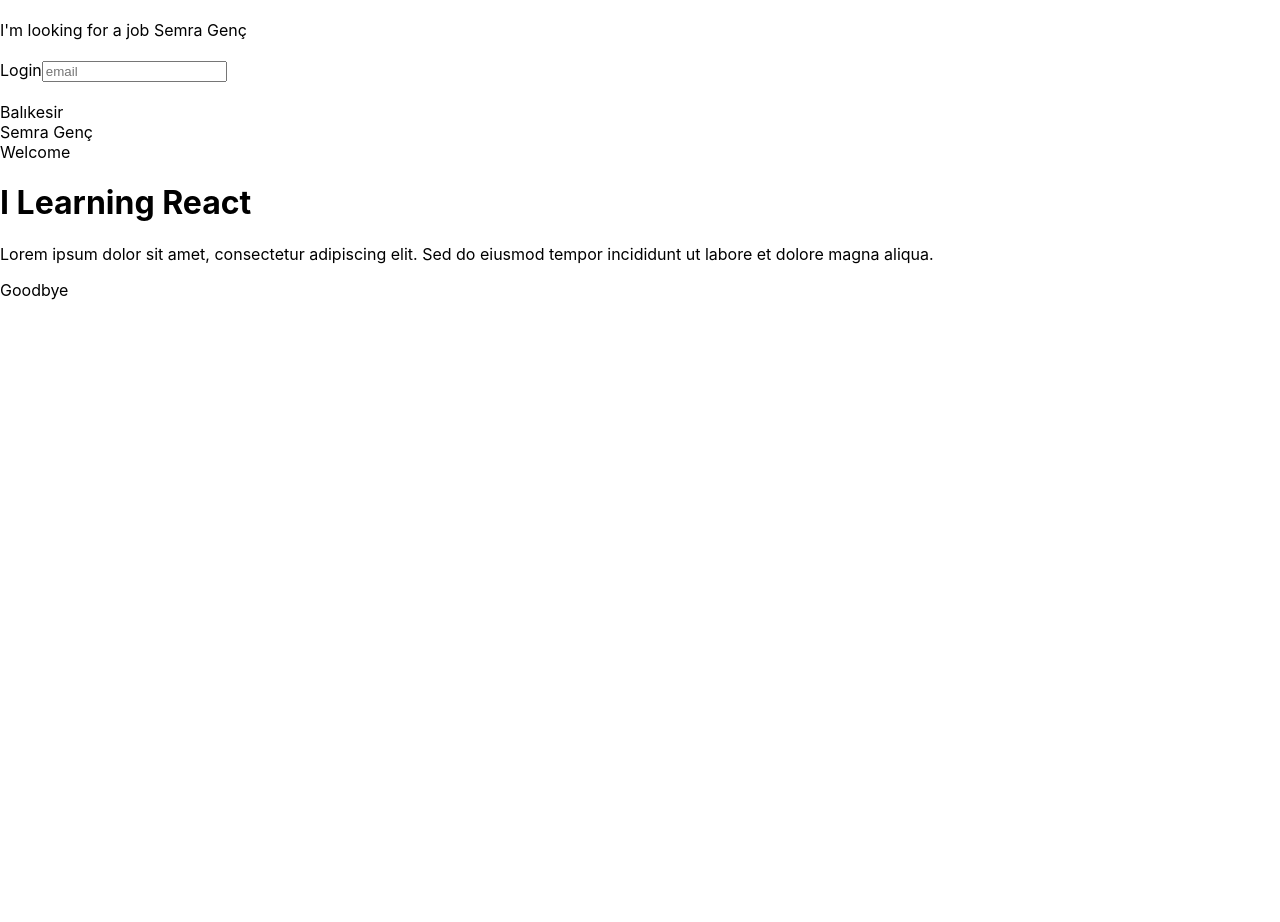
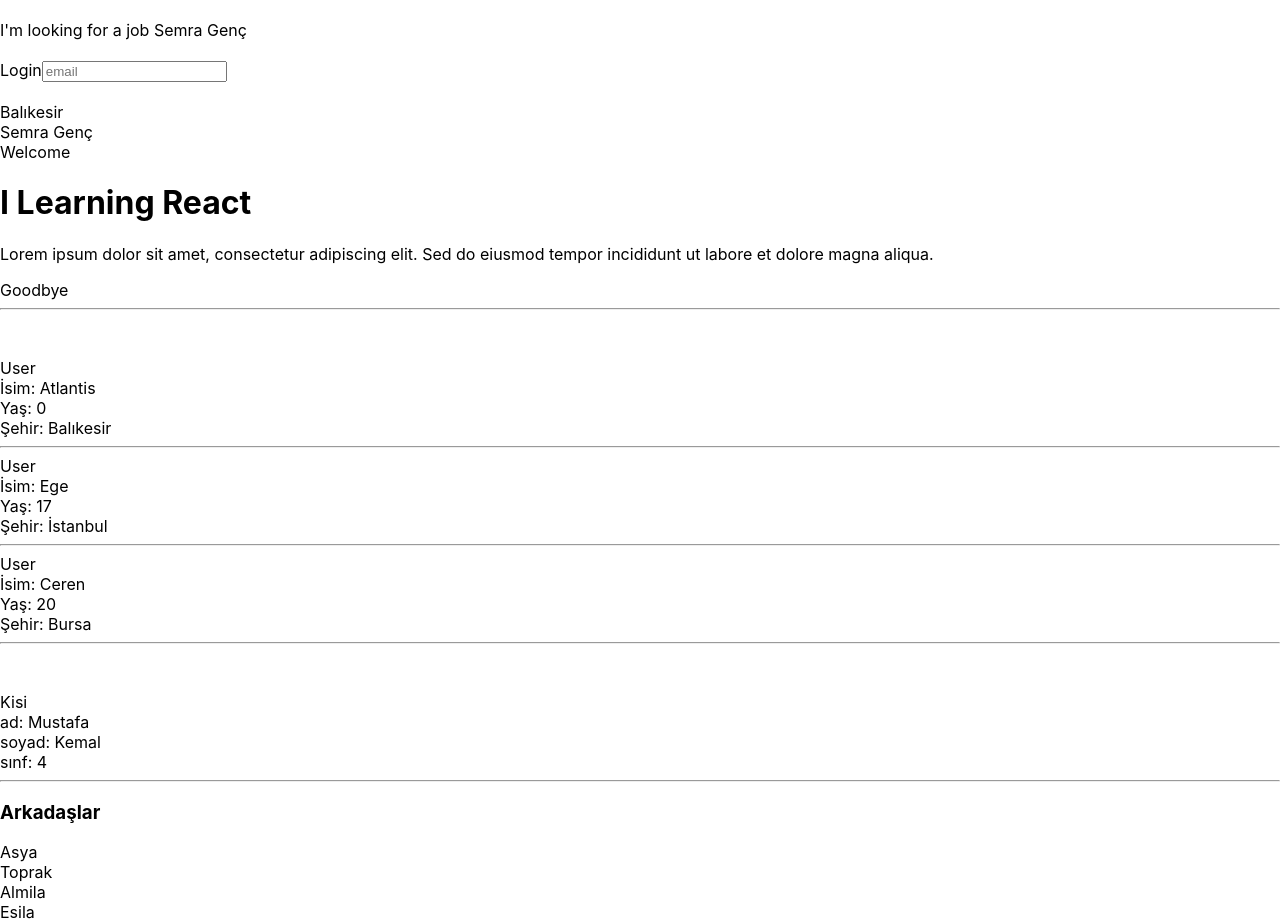
Before and after one commit to semragenc/hello-react, a React (Create React App) app: page / in a window 1280 px wide. Before the commit the page ends 800 px from the top, so only its background shows below. Built offline with nearby package versions, Linux system fonts and the light colour scheme.

Commit message:
I learned how to use object and array structures.

```diff
--- a/src/App.js
+++ b/src/App.js
@@ -1,5 +1,12 @@
 import Header from './components/Header';
 import Login from './components/Login';
+import User from './components/User';
+import Kisi from './components/Kisi';
+const kisi = {
+  ad: "Mustafa",
+  soyad: "Kemal",
+  sınıf: 4,
+}
 const isLoggedIn= false;
 const lookingForJob= true;
 const name = "Semra "; //Sabiti component içinde nasıl render edeceğim? {name}
@@ -32,7 +39,18 @@ function App() {
     <p>Lorem ipsum dolor sit amet, consectetur adipiscing elit. Sed do eiusmod tempor incididunt ut labore et dolore magna aliqua.
     </p>
     <div>Goodbye</div>
+    <hr/>
+    <br></br>
+    <br></br>
+    <User isim = "Atlantis" yas={0} sehir= "Balıkesir"/>
+    <User isim = "Ege" yas={17} sehir= "İstanbul"/>
+    <User isim = "Ceren" yas={20} sehir= "Bursa"/>
+    <br></br>
+    <br></br>
+    <Kisi data={kisi} friends={['Asya', 'Toprak', 'Almila', 'Esila']}/>
   </div>
+  //string dışındaki tüm verileri fonk, obje, sayı, array
+  // vebenzeri {} ile göndermemiz gerekiyor.
   );
 }
 
--- /dev/null
+++ b/src/components/Kisi.js
@@ -0,0 +1,32 @@
+import React from 'react'
+
+function Kisi({data, friends}) {
+ console.log(friends)
+  return (
+    <div>
+      Kisi
+      <div> ad: {data.ad}</div>
+      <div> soyad: {data.soyad}</div>
+      <div>sınf: {data.sınıf}</div>
+       <hr/>
+      <h3>Arkadaşlar</h3>
+    {friends.map((friend, i) => (
+        <div key={i}>{friend}</div>
+))}
+    </div>
+  )
+}
+
+export default Kisi
+//DİĞER YÖNTEM
+//function Kisi({data}) {
+
+// return (
+//   <div>Kisi
+//    <hr/>
+//    <div> ad: {data.ad}</div>
+//   <div> soyad: {data.soyad}</div>
+//  <div>sınf: {data.sınıf}</div>
+//   //</div>
+// )
+//}
--- /dev/null
+++ b/src/components/User.js
@@ -0,0 +1,13 @@
+import React from "react";
+//Listeyi dinamik hale nasıl getirebilirim? Props oluşturmak
+function User(props) {
+    console.log(props);
+    return <div>User
+        <div>İsim: {props.isim}</div>
+        <div>Yaş: {props.yas}</div>
+        <div>Şehir: {props.sehir}</div>
+        <hr/>
+    </div>
+}
+
+export default User;
```
